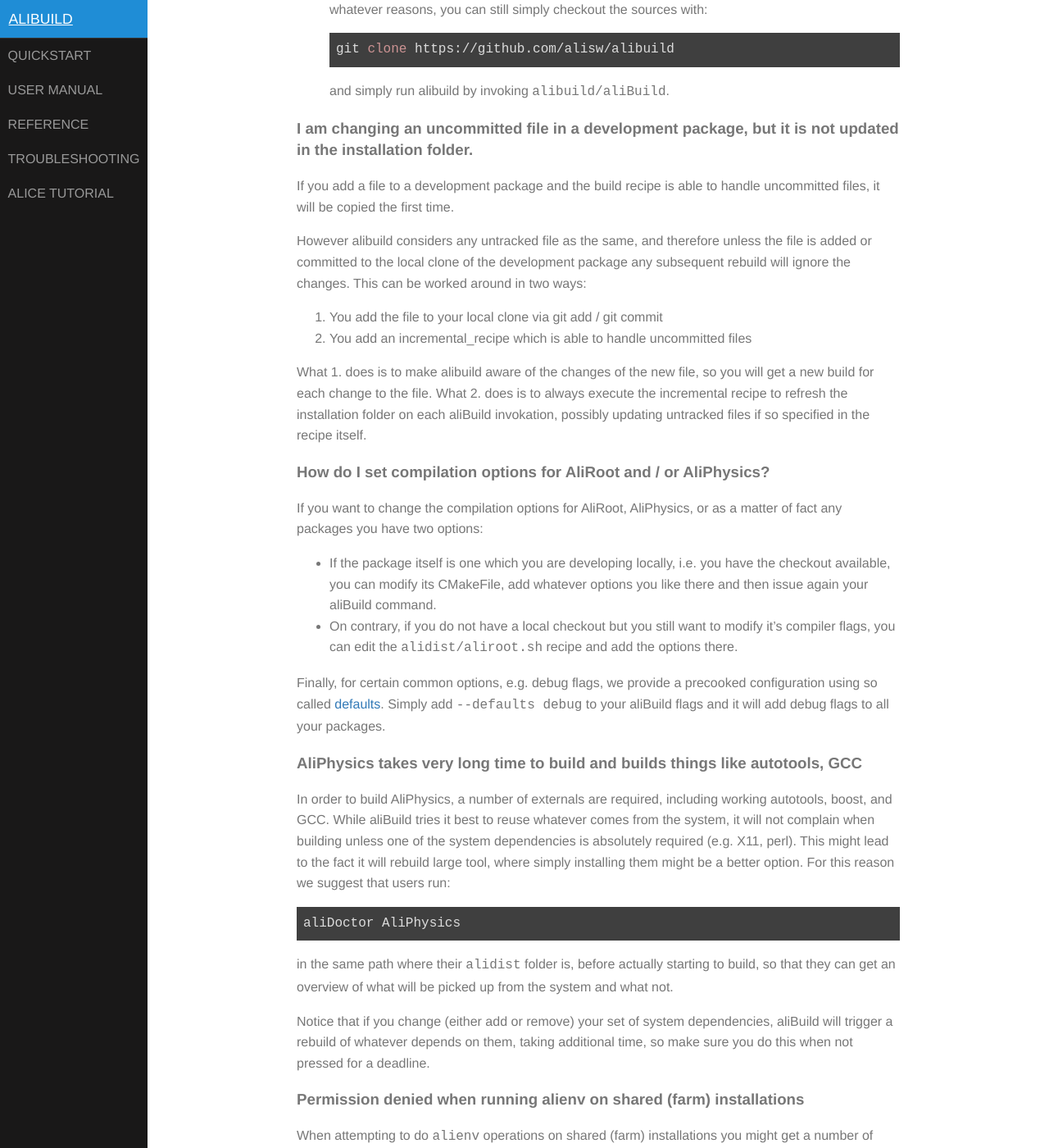
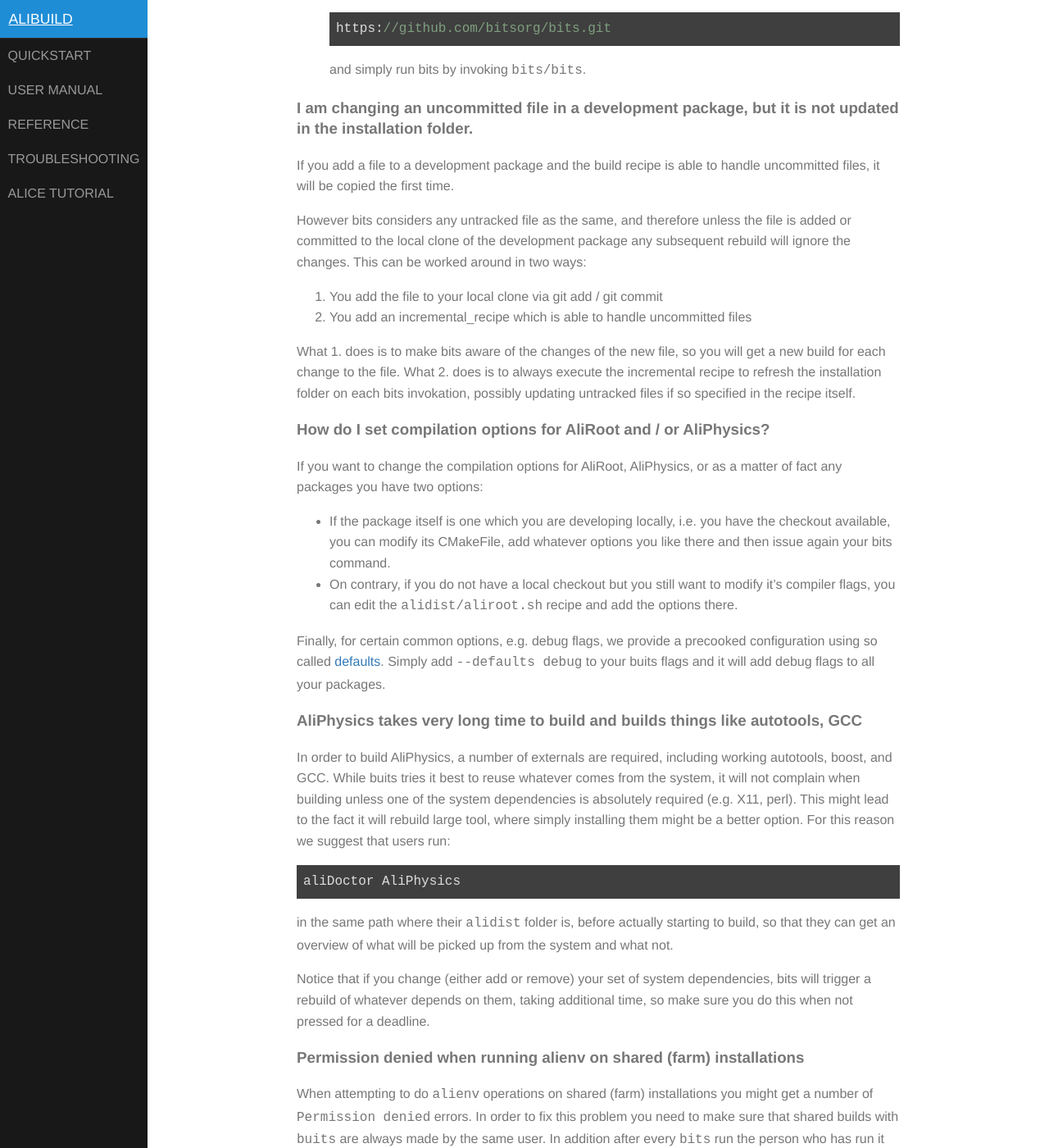
Before and after one commit to alisw/alibuild, a Jekyll site: the page built from docs/troubleshooting.markdown, in a window 1280 px wide and 1400 px high, scrolled down 4115 px. Shown: the whole window at 82% size. Built offline with Jekyll 4.4.1, drawn with Linux system fonts in a browser that asks for light colours; some of the changed text lies outside the part shown.

Commit message:
Changing aliBuild to bits on the doecumentation

````diff
--- a/docs/troubleshooting.markdown
+++ b/docs/troubleshooting.markdown
@@ -1,5 +1,5 @@
 ---
-title: ALIBUILD
+title: BITS
 subtitle: Troubleshooting
 layout: main
 ---
@@ -12,21 +12,21 @@
 
     sw/BUILD/boost-latest/log
 
-Note that when running `aliBuild --debug` the output is also echoed in your
+Note that when running `bits --debug` the output is also echoed in your
 current terminal.
 
 ## Common issues
 
 ### I have an error while compiling AliPhysics / AliRoot.
 
-Notice that in general this kind of errors are not really aliBuild
+Notice that in general this kind of errors are not really bits
 related, but they are genuine issues in either AliRoot and AliPhysics.
 To get the accurate and fastest feedback, the "best practice" is to do
 the following:
 
 - Make sure you have the latest version of both AliPhysics **and** AliRoot. If
   not, update to it and rebuild. Most likely someone else has already noticed
-  your problem and fixed it. aliBuild will actually remind you of doing so if
+  your problem and fixed it. bits will actually remind you of doing so if
   you are using master.
 - If you still have a message, read what the error log for your package
   is saying and try to extract the first error. In general you can simply
@@ -49,9 +49,9 @@
   Dropbox or alikes which allow to share files by providing a link to them,
   rather than by attachment.
 
-### What are the system prerequisites of alibuild?
+### What are the system prerequisites of bits?
 
-In principle aliBuild should now notify you for missing required system
+In principle bits should now notify you for missing required system
 dependencies and complain with a clear message if that is not the case. For
 example if you lack bz2 it will now tell you with the following message:
 
@@ -63,7 +63,7 @@
 for you. You can have a look at what AliRoot will do by adding the `--dry-run`
 option to your build command, e.g.:
 
-    alibuild --dry-run <additional options you might have> build AliRoot
+    bits --dry-run <additional options you might have> build AliRoot
 
 will tell you something like:
 
@@ -93,19 +93,19 @@
 Alternatively you can try to install it by hand by following the [instructions
 here](https://pip.pypa.io/en/stable/installation/#supported-methods).
 
-### Package branch was updated, but aliBuild does not rebuild it
+### Package branch was updated, but bits does not rebuild it
 
 Some recipes specify branches in the `tag:` field instead of an actual tag. For
-such recipes, aliBuild must contact remote servers in order to determine what is
+such recipes, bits must contact remote servers in order to determine what is
 the latest commit for that branch. Since this is a corner case and the operation
 is expensive and slow, it is off by default, and cached information is used
-instead. Try to ask aliBuild to update its cached information by using the `-u`
+instead. Try to ask bits to update its cached information by using the `-u`
 or `--fetch-repos` switch.
 
 
-### AliEn broken after building with aliBuild
+### AliEn broken after building with bits
 
-If you are migrating from other ALICE build instructions to use aliBuild
+If you are ALICE user migrating from other build systems to use bits
 and you are running on OSX, it could happen that you encounter an error
 of the kind:
 
@@ -127,7 +127,7 @@
 E-P010_TAlien: Please fix your loader path environment variable to be able to load libRAliEn.so
 ```
 
-This happens because the new version of AliEn compiled by aliBuild is
+This happens because the new version of AliEn compiled by bits is
 incompatible with the old one. You can fix this issue by doing:
 
 1. Remove old alien token stuff from `/tmp` (e.g. `rm /tmp/gclient_env* /tmp/gclient_token* /tmp/x509*`)
@@ -137,29 +137,29 @@
 
 and trying again.
 
-### aliBuild does not work on OSX with Python shipped with ANACONDA
+### bits does not work on OSX with Python shipped with ANACONDA
 
 If you are using ANACONDA (`which python` to verify), the old version of
-aliBuild had troubles with it. Upgrading to the latest version via:
+bits had troubles with it. Upgrading to the latest version via:
 
-    pip install --upgrade alibuild
+    pip install --upgrade bits
 
 or by doing `git pull` should fix the issue.
 
 
-### aliBuild does not pick up tool X from the sytem
+### bits does not pick up tool X from the sytem
 
-By default aliBuild prefers using tools from the system whenever
+By default bits prefers using tools from the system whenever
 possible. Examples of those tools are CMake, the GCC compiler or the
 autotools suite. If this does not happen even if you have it installed
-it means that aliBuild does not consider you system tool good enough to
+it means that bits does not consider you system tool good enough to
 be compatible with the one provided by the recipe. You can verify what
 happens during the system tool detection by running:
 
     aliDoctor <package name>
 
 
-### AliBuild fails with `cannot open file "AvailabilityMacros.h`
+### bits fails with `cannot open file "AvailabilityMacros.h`
 
 If your build fails with:
 
@@ -176,37 +176,37 @@
 
 ### I do not have privileges and I cannot install via pip
 
-If you do not have root privileges on your machine and `pip install alibuild`
+If you do not have root privileges on your machine and `pip install bits`
 fails, you have two options:
 
 - If your pip supports it, you can add the `--user` flag and that will install
-  alibuild in `~/.local`. I.e.:
+  bits in `~/.local`. I.e.:
 
-      pip install --user alibuild
+      pip install --user bits
 
 - If your pip is old or if you do not have pip at all on your system or
   you do not want to use pip for whatever reasons, you can still simply
   checkout the sources with:
 
-      git clone https://github.com/alisw/alibuild
+      https://github.com/bitsorg/bits.git
 
-  and simply run alibuild by invoking `alibuild/aliBuild`.
+  and simply run bits by invoking `bits/bits`.
 
 ### I am changing an uncommitted file in a development package, but it is not updated in the installation folder.
 
 If you add a file to a development package and the build recipe is
 able to handle uncommitted files, it will be copied the first time.
 
-However alibuild considers any untracked file as the same, and therefore unless
+However bits considers any untracked file as the same, and therefore unless
 the file is added or committed to the local clone of the development package any
 subsequent rebuild will ignore the changes. This can be worked around in two ways:
 
 1. You add the file to your local clone via git add / git commit
 2. You add an incremental_recipe which is able to handle uncommitted files
 
-What 1. does is to make alibuild aware of the changes of the new file, so you
+What 1. does is to make bits aware of the changes of the new file, so you
 will get a new build for each change to the file. What 2. does is to always
-execute the incremental recipe to refresh the installation folder on each aliBuild
+execute the incremental recipe to refresh the installation folder on each bits
 invokation, possibly updating untracked files if so specified in the recipe itself.
 
 ### How do I set compilation options for AliRoot and / or AliPhysics?
@@ -216,7 +216,7 @@
 
 - If the package itself is one which you are developing locally, i.e.
   you have the checkout available, you can modify its CMakeFile, add
-  whatever options you like there and then issue again your aliBuild
+  whatever options you like there and then issue again your bits
   command.
 - On contrary, if you do not have a local checkout but you still want to
   modify it's compiler flags, you can edit the `alidist/aliroot.sh` recipe
@@ -224,13 +224,13 @@
 
 Finally, for certain common options, e.g. debug flags, we provide a
 precooked configuration using so called [defaults](user.html#defaults).
-Simply add `--defaults debug` to your aliBuild flags and it will add
+Simply add `--defaults debug` to your buits flags and it will add
 debug flags to all your packages.
 
 ### AliPhysics takes very long time to build and builds things like autotools, GCC
 
 In order to build AliPhysics, a number of externals are required,
-including working autotools, boost, and GCC. While aliBuild tries it
+including working autotools, boost, and GCC. While buits tries it
 best to reuse whatever comes from the system, it will not complain when
 building unless one of the system dependencies is absolutely required
 (e.g. X11, perl). This might lead to the fact it will rebuild large
@@ -244,7 +244,7 @@
 picked up from the system and what not.
 
 Notice that if you change (either add or remove) your set of system
-dependencies, aliBuild will trigger a rebuild of whatever depends on
+dependencies, bits will trigger a rebuild of whatever depends on
 them, taking additional time, so make sure you do this when not pressed
 for a deadline.
 
@@ -252,20 +252,12 @@
 
 When attempting to do `alienv` operations on shared (farm) installations you
 might get a number of `Permission denied` errors. In order to fix this problem
-you need to make sure that shared builds with `aliBuild` are always made by the
-same user. In addition after every `aliBuild` run the person who has run it has
+you need to make sure that shared builds with `buits` are always made by the
+same user. In addition after every `bits` run the person who has run it has
 to run the following command in order to generate all the correct modulefiles
 as seen by the users:
 
-    alienv q
-
-Users have to append the `--no-refresh` option to every `alienv` operation, for
-instance:
-
-    alienv --no-refresh enter AliPhysics/latest
-
-Note that the `--no-refresh` option is not necessary anymore starting from
-`v1.4.0.rc1`.
+    bits q
 
 ### Building on Windows Ubuntu environment does not work
 
@@ -289,22 +281,22 @@
 
 If you want to run on a system where you do not have global install rights, and
 the PyYAML package is not installed (e.g. lxplus), you can still do so by using
-the `--user` flag when you install with `pip`. This will install alibuild under
+the `--user` flag when you install with `pip`. This will install bits under
 `~/.local/bin`.
 
 This means that you need to do (only once):
 
-    pip install --user --upgrade alibuild
+    pip install --user --upgrade bits
 
 and then adapt you PATH to pickup the local installation, e.g. via:
 
     export PATH=~/.local/bin:$PATH
 
 
-### aliBuild keeps asking for my password
+### bits keeps asking for my password
 
 Some packages you may need to build have their source code in a protected repository on CERN GitLab.
-This means that you may be asked for a username and password when you run `aliBuild build`.
+This means that you may be asked for a username and password when you run `bits build`.
 See below for ways to avoid being prompted too often.
 
 #### SSH authentication
````
Also changed, not shown: docs/index.markdown (+7 -14 lines), docs/quick.markdown (+20 -25 lines), docs/reference.markdown (+10 -10 lines), docs/user.markdown (+11 -11 lines).
